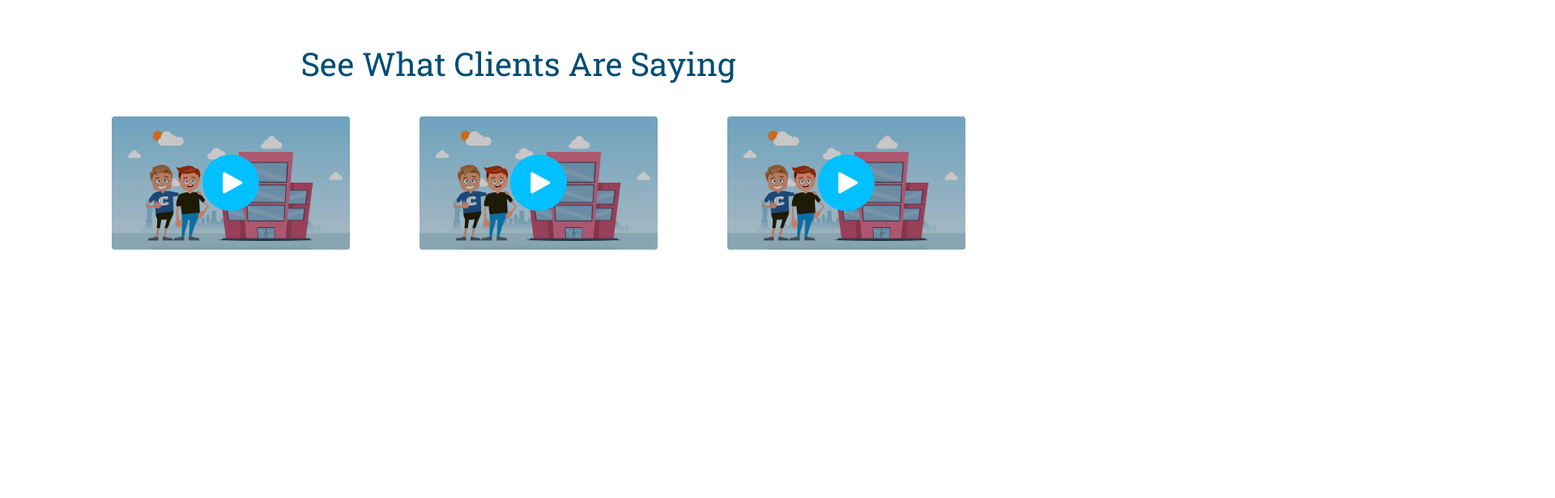
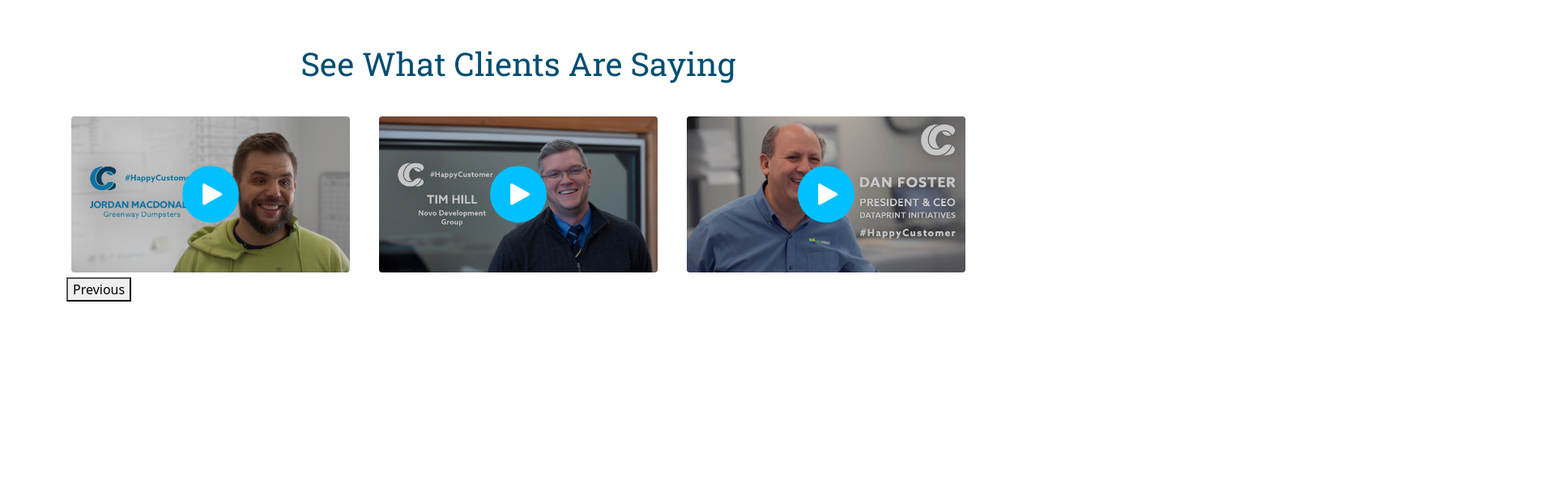
Before and after one commit to iamtanmayrudra/CodeClouds, a React (Create React App) app: page / in a window 1280 px wide. Shown: the part 5720-6336 px from the top of the page at 81% size, 1920 px wide, since content can reach past the window. Before the commit the page ends 6235 px from the top, so only its background shows below. Built offline with nearby package versions, Linux system fonts and the light colour scheme.

Commit message:
Carousel Content Implements

```diff
--- a/package.json
+++ b/package.json
@@ -21,8 +21,10 @@
     "react-google-material-icons": "^1.0.4",
     "react-owl-carousel": "^2.3.3",
     "react-scripts": "5.0.1",
+    "react-slick": "^0.29.0",
     "roboto-slab-fontface-kit": "^1.0.2",
     "sass": "^1.56.1",
+    "slick-carousel": "^1.8.1",
     "web-vitals": "^2.1.4"
   },
   "scripts": {
--- /dev/null
+++ b/src/commonComponents/ReviewCarousel.js
@@ -0,0 +1,35 @@
+import React from 'react'
+
+import Slider from "react-slick";
+
+export default function ReviewCarousel() {
+    var settings = {
+        dots: true,
+        infinite: true,
+        speed: 500,
+        slidesToShow: 1,
+        slidesToScroll: 1
+    };
+  return (
+    <Slider {...settings}>
+      <div>
+        <h3>1</h3>
+      </div>
+      <div>
+        <h3>2</h3>
+      </div>
+      <div>
+        <h3>3</h3>
+      </div>
+      <div>
+        <h3>4</h3>
+      </div>
+      <div>
+        <h3>5</h3>
+      </div>
+      <div>
+        <h3>6</h3>
+      </div>
+    </Slider>
+  )
+}
--- a/src/commonComponents/Testimony.js
+++ b/src/commonComponents/Testimony.js
@@ -2,13 +2,17 @@ import React from 'react'
 
 // Bootstrap Module
 import { Container, Row, Col } from "react-bootstrap";
+
+import ReviewCarousel from "../commonComponents/ReviewCarousel"
 
 // Css
 import "./commonStyle/Testimony.scss";
 
 // Images import
 import play_point from "../assets/ppc-play.svg";
-import video_pic from "../assets/video-pic.jpg";
+import jordan_pic from "../assets/clients/v-jordan-macdonald.jpg";
+import tim_pic from "../assets/clients/v-tim-hill.jpg";
+import dan_pic from "../assets/clients/v-dan-foster.jpg";
 
 
   function Testimony(props) {
@@ -23,7 +27,7 @@ import video_pic from "../assets/video-pic.jpg";
             </Col>
             <Col lg={4}>
               <div className="banner_video">
-                <img src={video_pic} className="img-fluid plays" alt={video_pic}/>
+                <img src={jordan_pic} className="img-fluid plays" alt="Jordan"/>
                 <a href="/">
                   <img src={play_point} width="70" alt={play_point}/>
                 </a>
@@ -31,7 +35,7 @@ import video_pic from "../assets/video-pic.jpg";
             </Col>
             <Col lg={4}>
               <div className="banner_video">
-                <img src={video_pic} className="img-fluid plays" alt={video_pic}/>
+                <img src={tim_pic} className="img-fluid plays" alt="Tim Hill"/>
                 <a href="/">
                   <img src={play_point} width="70" alt={play_point}/>
                 </a>
@@ -39,7 +43,7 @@ import video_pic from "../assets/video-pic.jpg";
             </Col>
             <Col lg={4}>
               <div className="banner_video">
-                <img src={video_pic} className="img-fluid plays" alt={video_pic}/>
+                <img src={dan_pic} className="img-fluid plays" alt="Dan Foster"/>
                 <a href="/">
                   <img src={play_point} width="70" alt={play_point}/>
                 </a>
@@ -47,7 +51,7 @@ import video_pic from "../assets/video-pic.jpg";
             </Col>
 
             <Col lg={12}>
-
+                <ReviewCarousel />
             </Col>
           </Row>
         </Container>
--- a/src/commonComponents/commonStyle/Testimony.scss
+++ b/src/commonComponents/commonStyle/Testimony.scss
@@ -31,4 +31,10 @@ $base_color: #0E92D4;
             border: 0px;
         }
     }
+    .banner_video{
+        margin-left: 0;
+        a{
+            position: absolute;
+        }
+    }
 }
```
Also changed, not shown: 1 other file (tests, documents, lock files or other folders).
